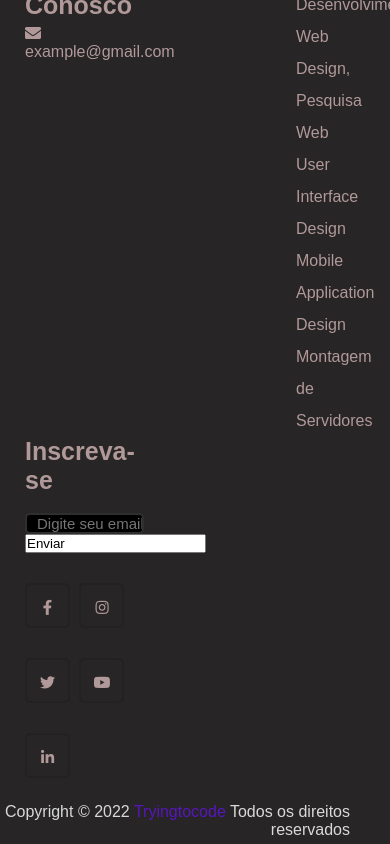
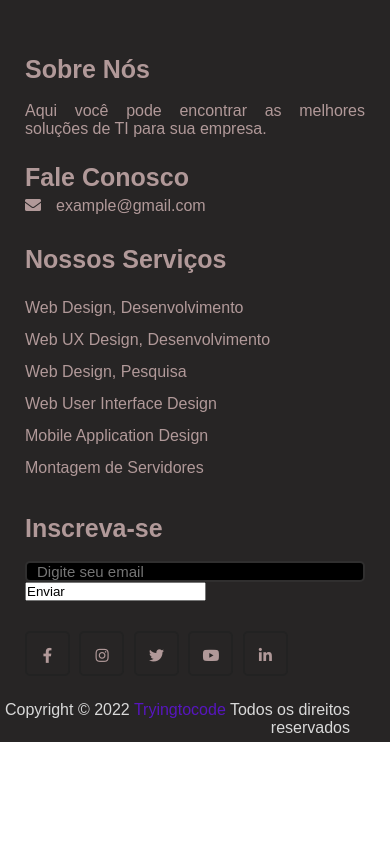
Before and after one commit to Dnz404/Project02, a plain HTML site: page Home.html in a window 390 px wide. Drawn offline with Linux system fonts and the light colour scheme.

Commit message:
Update footer.css

```diff
--- a/footer.css
+++ b/footer.css
@@ -117,3 +117,23 @@ footer a:hover{
         padding-left: 50px;
     }
 }
+@media (max-width:950px){
+    footer .fcontent .caixa{
+        width: 50%;
+    }
+}
+.fcontent .direita{
+    margin-top: 40px;
+}
+@media (max-width: 560px){
+    footer{
+        position: relative;
+    }
+    footer .fcontent .caixa{
+        width: 100%;
+        margin-top: 30px;
+    }
+    footer .fcontent .meio{
+        padding-left: 0;
+    }
+}
```
